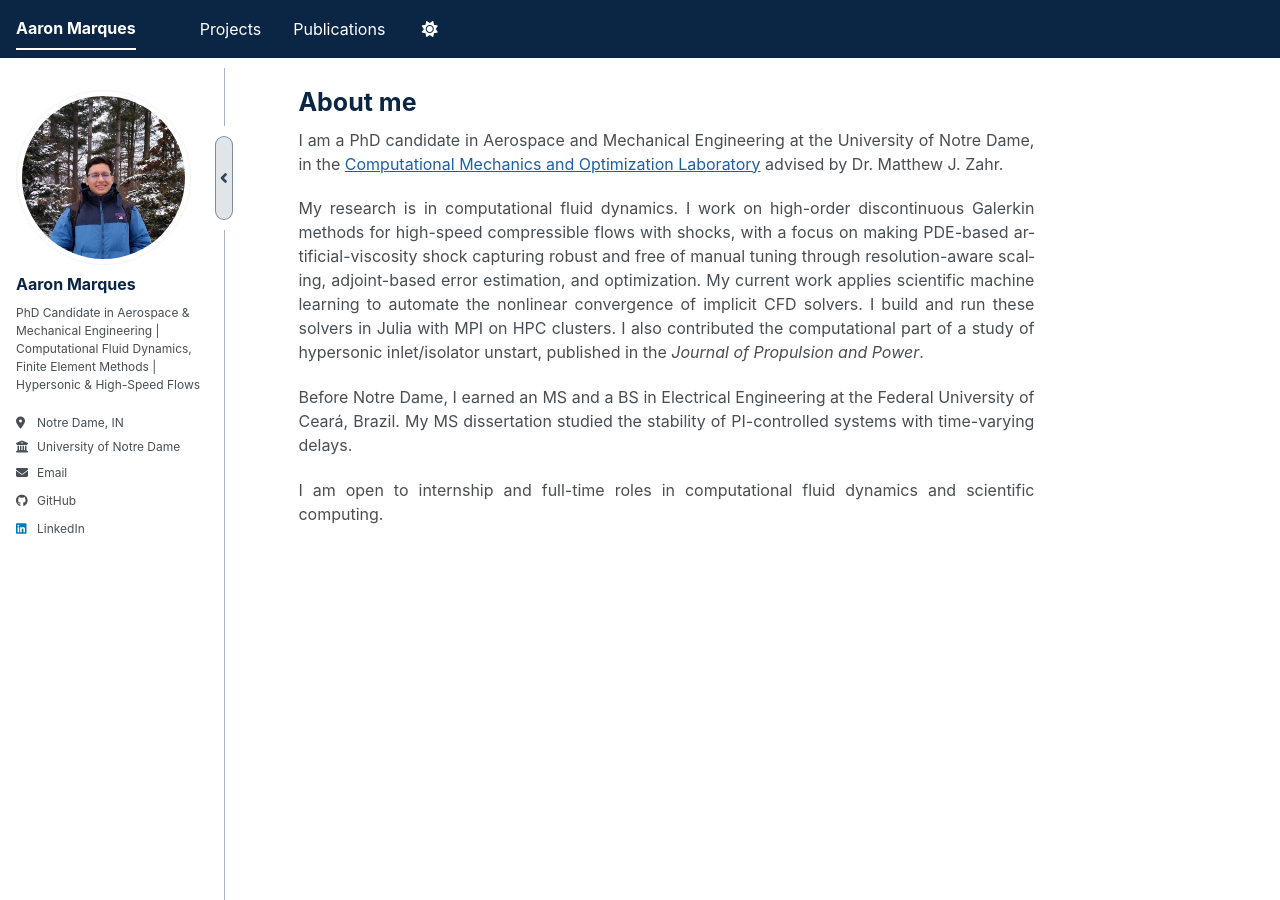
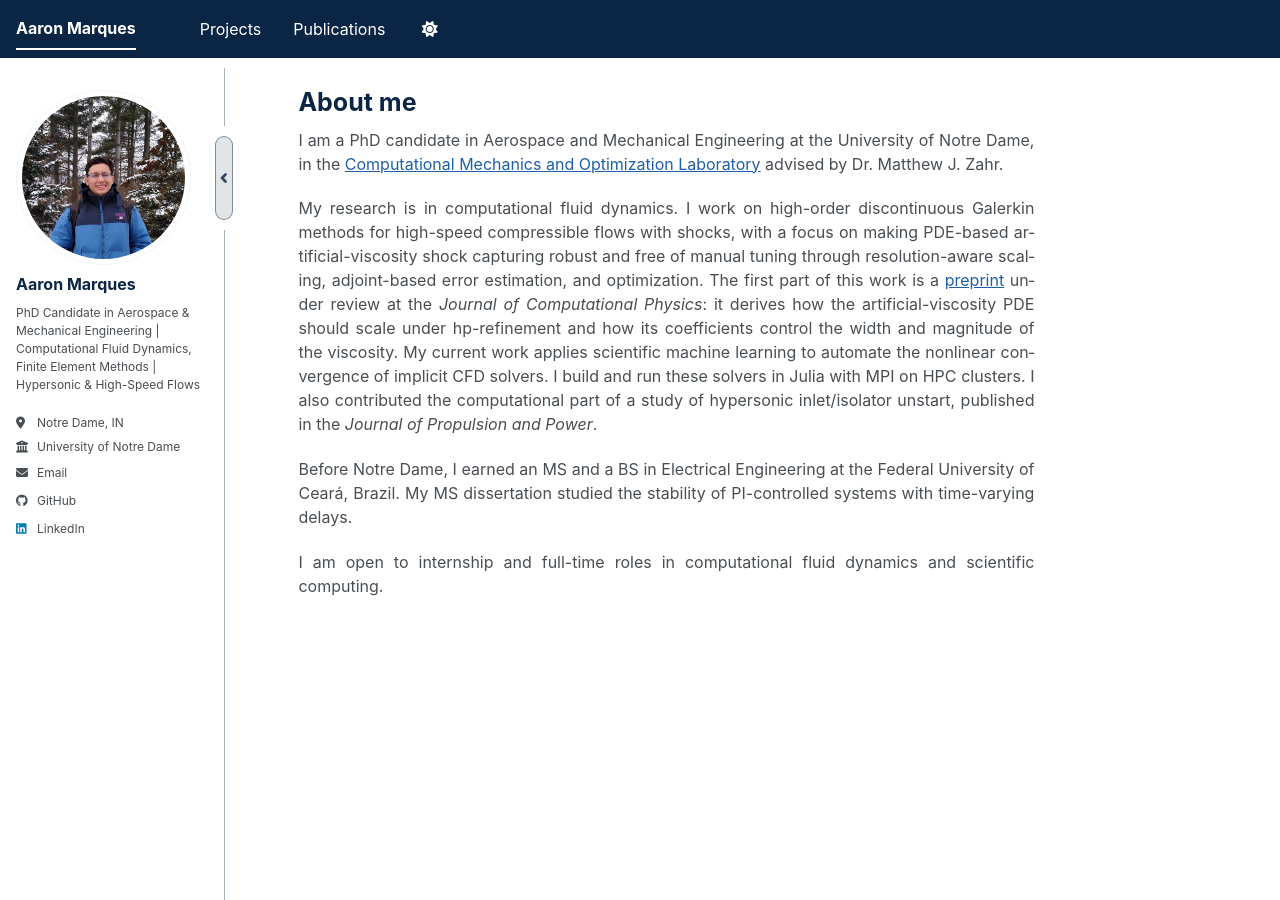
Before and after one commit to aaronmqs/aaronmqs.github.io, a Jekyll site: the page built from _pages/about.md, in a window 1280 px wide. Built offline with Jekyll 4.4.1, drawn with Linux system fonts in a browser that asks for light colours; a style sheet for code colours, icons or effects is not loaded.

Commit message:
Add arXiv preprint and About me sentence

```diff
--- a/_pages/about.md
+++ b/_pages/about.md
@@ -9,7 +9,7 @@ redirect_from:
 
 I am a PhD candidate in Aerospace and Mechanical Engineering at the University of Notre Dame, in the [Computational Mechanics and Optimization Laboratory](https://mjzahr.github.io/about-home.html) advised by Dr. Matthew J. Zahr.
 
-My research is in computational fluid dynamics. I work on high-order discontinuous Galerkin methods for high-speed compressible flows with shocks, with a focus on making PDE-based artificial-viscosity shock capturing robust and free of manual tuning through resolution-aware scaling, adjoint-based error estimation, and optimization. My current work applies scientific machine learning to automate the nonlinear convergence of implicit CFD solvers. I build and run these solvers in Julia with MPI on HPC clusters. I also contributed the computational part of a study of hypersonic inlet/isolator unstart, published in the *Journal of Propulsion and Power*.
+My research is in computational fluid dynamics. I work on high-order discontinuous Galerkin methods for high-speed compressible flows with shocks, with a focus on making PDE-based artificial-viscosity shock capturing robust and free of manual tuning through resolution-aware scaling, adjoint-based error estimation, and optimization. The first part of this work is a [preprint](https://arxiv.org/abs/2611.28994) under review at the *Journal of Computational Physics*: it derives how the artificial-viscosity PDE should scale under hp-refinement and how its coefficients control the width and magnitude of the viscosity. My current work applies scientific machine learning to automate the nonlinear convergence of implicit CFD solvers. I build and run these solvers in Julia with MPI on HPC clusters. I also contributed the computational part of a study of hypersonic inlet/isolator unstart, published in the *Journal of Propulsion and Power*.
 
 Before Notre Dame, I earned an MS and a BS in Electrical Engineering at the Federal University of Ceará, Brazil. My MS dissertation studied the stability of PI-controlled systems with time-varying delays.
 
```
